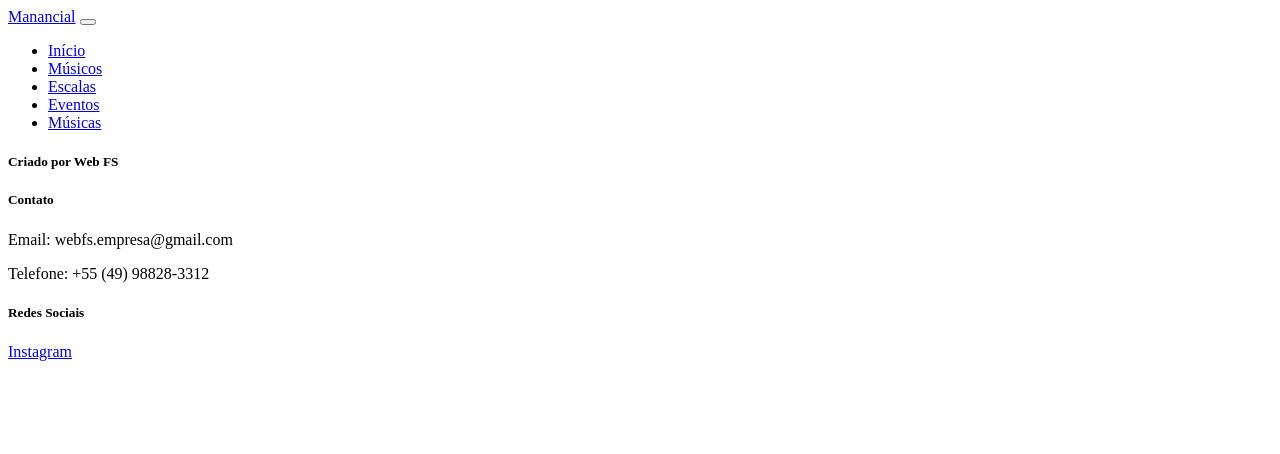
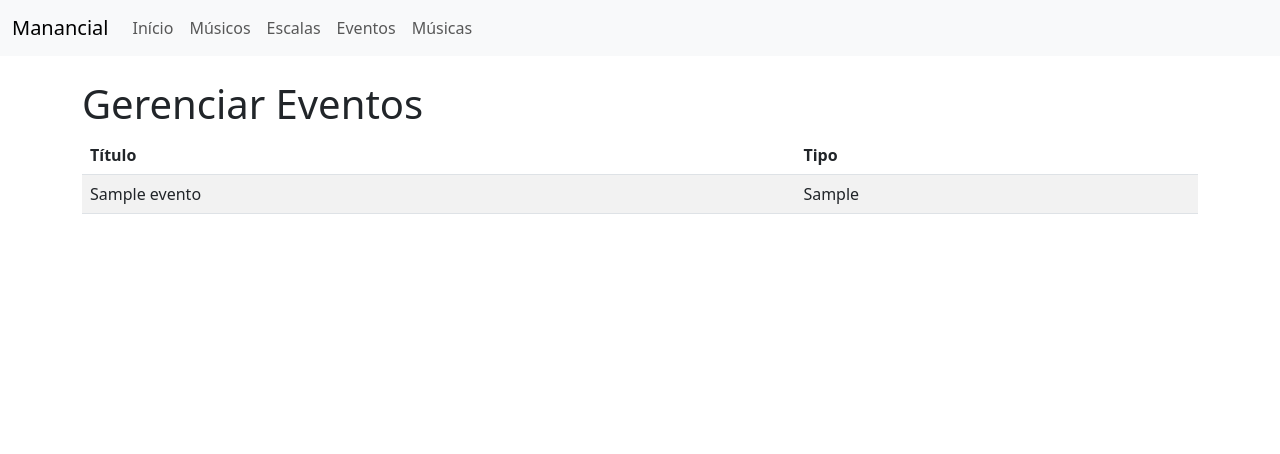
Before and after one commit to DFSegatto/Musicalize, a PHP site: page /aplicativoManancial/modules/eventos/gerenciar.php in a window 1280 px wide. Shown: the top 454 px of the page. Run offline with PHP 8.4, Linux system fonts and the light colour scheme; tables that the repository leaves empty or names only in its code hold one stand-in row (values such as "Sample post").

Commit message:
Atualizado gerenciar eventos

```diff
--- a/modules/eventos/gerenciar.php
+++ b/modules/eventos/gerenciar.php
@@ -1,9 +1,46 @@
+<?php
+require_once '../../classes/Database.php';
+require_once '../../classes/Evento.php';
+
+$db = new Database();
+$db = $db->getConnection();
+
+$evento = new Evento($db);
+$eventos = $evento->listar();
+?>
+
 <html>
     <head>
         <title>Manancial - Eventos</title>
+        <link rel="stylesheet" href="https://cdn.jsdelivr.net/npm/bootstrap@5.3.0/dist/css/bootstrap.min.css">
+        <link rel="stylesheet" href="https://cdn.jsdelivr.net/npm/bootstrap-icons@1.11.1/font/bootstrap-icons.css">
     </head>
     <body>
         <?php include '../../includes/header.php'; ?>
+        <div class="container mt-4">
+            <h1>Gerenciar Eventos</h1>
+            <div class="mb-3">
+            <div id="eventos-list">
+                <table class="table table-striped">
+                    <thead>
+                        <tr>
+                            <th>Título</th>
+                            <th>Tipo</th>
+                        </tr>
+                    </thead>
+                    <tbody>
+                        <?php while ($evento = $eventos->fetch(PDO::FETCH_ASSOC)): ?>
+                            <tr>
+                                <td><?php echo $evento['titulo']; ?></td>
+                                <td><?php echo $evento['tipo']; ?></td>
+                            </tr>
+                        <?php endwhile; ?>
+                    </tbody>
+                </table>
+            </div>
+        </div>
+        </div>
         <?php include '../../includes/footer.php'; ?>
+        <script src="https://cdn.jsdelivr.net/npm/bootstrap@5.3.0/dist/js/bootstrap.bundle.min.js"></script>
     </body>
 </html>
```
